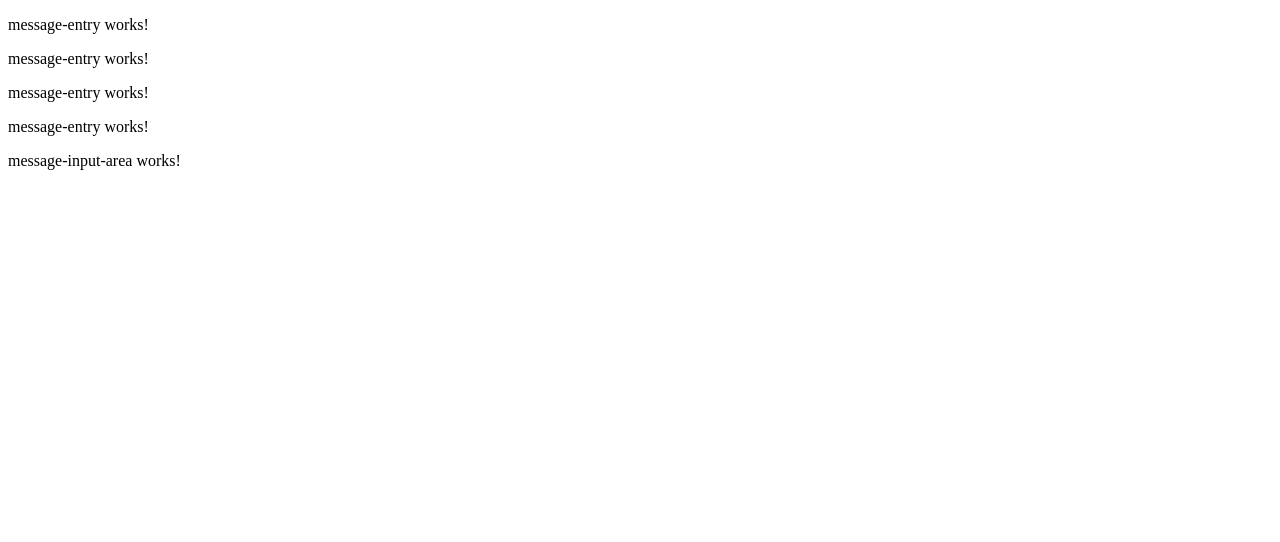
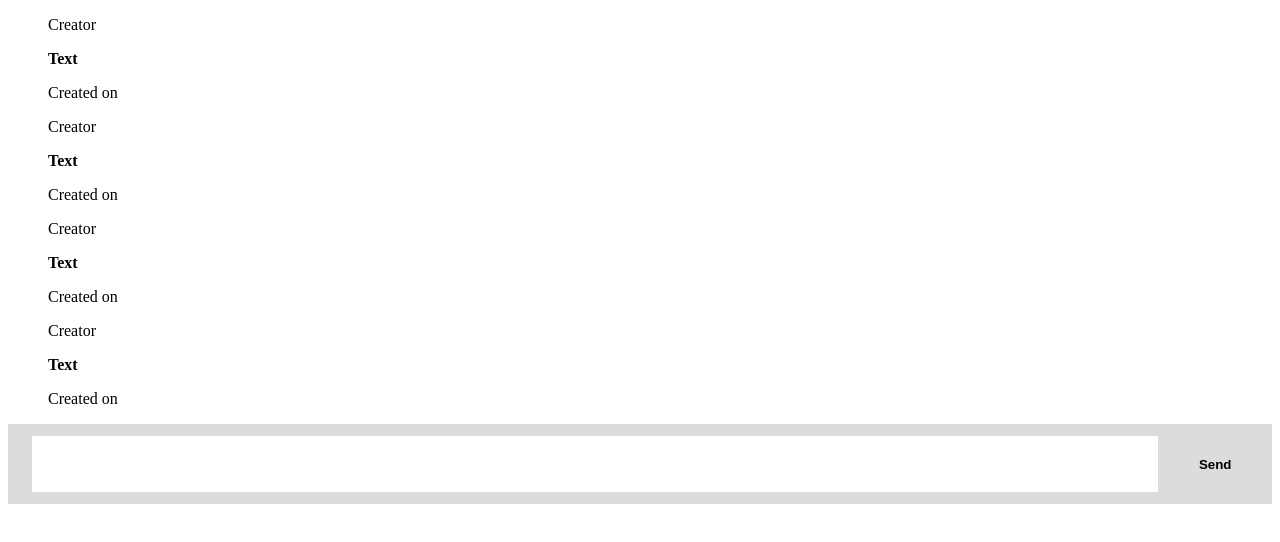
Before and after one commit to zli991/doodle-chat-application-FE, an Angular app: page / in a window 1280 px wide. Shown: the top 542 px of the page. Built offline with nearby package versions, Linux system fonts and the light colour scheme; no server answers.

Commit message:
text inout area styling

```diff
--- a/src/app/pages/chat-window/components/display/display.component.html
+++ b/src/app/pages/chat-window/components/display/display.component.html
@@ -1,4 +1,14 @@
-<app-message-entry></app-message-entry>
-<app-message-entry></app-message-entry>
-<app-message-entry></app-message-entry>
-<app-message-entry></app-message-entry>
+<ul>
+    <li>
+        <app-message-entry></app-message-entry>
+    </li>
+    <li>
+        <app-message-entry></app-message-entry>
+    </li>
+    <li>
+        <app-message-entry></app-message-entry>
+    </li>
+    <li>
+        <app-message-entry></app-message-entry>
+    </li>
+</ul>
--- a/src/app/pages/chat-window/components/display/display.component.scss
+++ b/src/app/pages/chat-window/components/display/display.component.scss
@@ -0,0 +1,3 @@
+ul {
+    list-style-type: none;
+}
--- a/src/app/pages/chat-window/components/display/message-entry/message-entry.component.html
+++ b/src/app/pages/chat-window/components/display/message-entry/message-entry.component.html
@@ -1 +1,3 @@
-<p>message-entry works!</p>
+<p>Creator</p>
+<strong>Text</strong>
+<p>Created on</p>
--- a/src/app/pages/chat-window/components/message-input-area/message-input-area.component.html
+++ b/src/app/pages/chat-window/components/message-input-area/message-input-area.component.html
@@ -1 +1,4 @@
-<p>message-input-area works!</p>
+<form>
+    <textarea></textarea>
+    <button type="submit">Send</button>
+</form>
--- a/src/app/pages/chat-window/components/message-input-area/message-input-area.component.scss
+++ b/src/app/pages/chat-window/components/message-input-area/message-input-area.component.scss
@@ -0,0 +1,21 @@
+form {
+    display: flex;
+    align-items: center;
+    height: 5rem;
+    background-color: gainsboro;
+}
+
+textarea {
+    height: 65%;
+    border: none;
+    margin-left: 1.5rem;
+    width: 100%;
+    resize: none;
+}
+
+button {
+    background-color: gainsboro;
+    border: none;
+    width: 10%;
+    font-weight: bold;
+}
```
